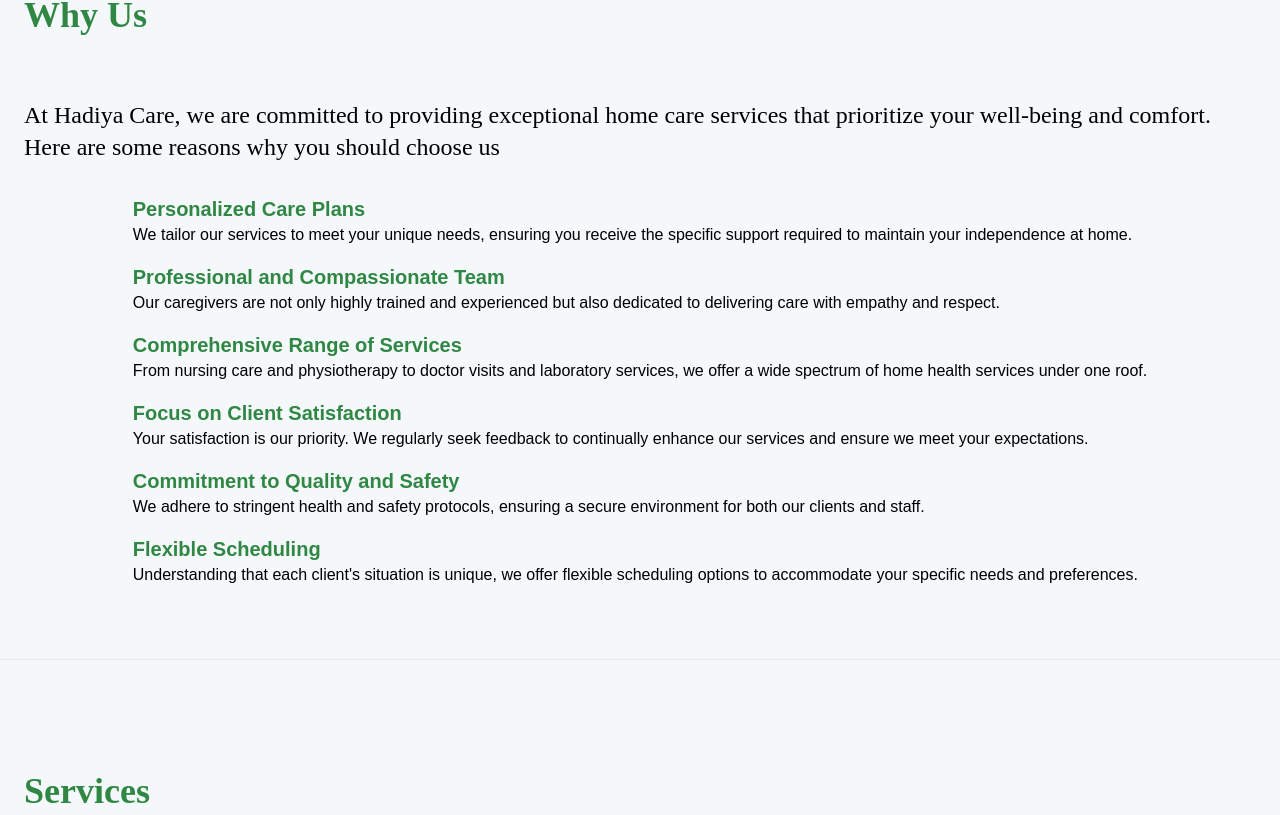
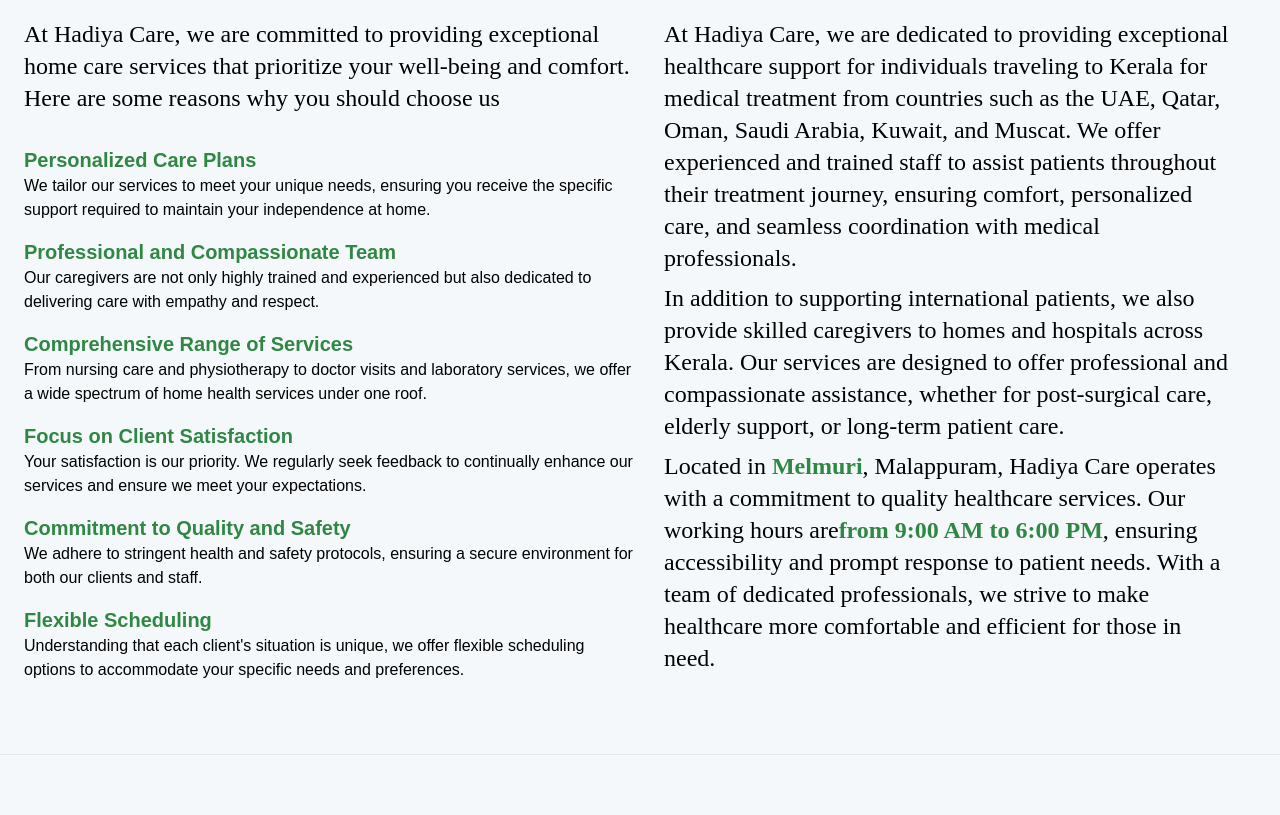
Before and after one commit to HASINMMPM/Hadiya-care, a React (Vite) app in the folder homecare frontend/: page / in a window 1280 px wide. Shown: the part 2805-3620 px from the top of the page. Built offline with nearby package versions, Linux system fonts and the light colour scheme.

Commit message:
added how wprk in about and locatioin in footer and hover effect title

```diff
--- a/homecare frontend/src/components/About.jsx
+++ b/homecare frontend/src/components/About.jsx
@@ -88,10 +88,13 @@
         {/* ?END */}
       </div>
 
-
-
-        <div className="w-full flex flex-col gap-6">
-          <h3 className="section-title">Why Us</h3>
+      {/* SECOND SECTION */}
+      <div className="grid grid-cols-1 lg:grid-cols-2">
+        {/* WHY US */}
+        <div className="w-full flex flex-col gap-6  mb-6 lg:mb-0">
+          <h3 className="text-dgreen text-xl lg:text-2xl font-head font-semibold">
+            Why Us
+          </h3>
           <motion.div
             initial={{ opacity: 0 }}
             whileInView={{ opacity: 1 }}
@@ -107,10 +110,10 @@
           <div className="mx-auto">
             {data.map((data, index) => {
               return (
-              <ul key={index} >
+                <ul key={index}>
                   <motion.li
-                  initial={{ x: "100%"  , opacity:0 }}
-                  whileInView={{ x: 0  , opacity:1 }}
+                    initial={{ x: "100%", opacity: 0 }}
+                    whileInView={{ x: 0, opacity: 1 }}
                     transition={{ duration: 0.5, delay: 0.5 }}
                     className="py-2"
                   >
@@ -124,7 +127,44 @@
             })}
           </div>
         </div>
-
+        {/* HOW WE */}
+        <div className="w-full lg:px-6 flex flex-col gap-6 ">
+          <h3 className="text-dgreen text-xl lg:text-2xl font-head font-semibold">
+            How We Work
+          </h3>
+          <motion.div
+            initial={{ opacity: 0 }}
+            whileInView={{ opacity: 1 }}
+            transition={{ duration: 0.5, delay: 0.3 }}
+            className="paragraph"
+          >
+            <p className="">
+              At Hadiya Care, we are dedicated to providing exceptional
+              healthcare support for individuals traveling to Kerala for medical
+              treatment from countries such as the UAE, Qatar, Oman, Saudi
+              Arabia, Kuwait, and Muscat. We offer experienced and trained staff
+              to assist patients throughout their treatment journey, ensuring
+              comfort, personalized care, and seamless coordination with medical
+              professionals.
+            </p>
+            <p className="mt-2">
+              In addition to supporting international patients, we also provide
+              skilled caregivers to homes and hospitals across Kerala. Our
+              services are designed to offer professional and compassionate
+              assistance, whether for post-surgical care, elderly support, or
+              long-term patient care.
+            </p>
+            <p className="mt-2">
+              Located in <b>Melmuri</b>, Malappuram, Hadiya Care operates with a
+              commitment to quality healthcare services. Our working hours are
+              <b>from 9:00 AM to 6:00 PM</b>, ensuring accessibility and prompt
+              response to patient needs. With a team of dedicated professionals,
+              we strive to make healthcare more comfortable and efficient for
+              those in need.
+            </p>
+          </motion.div>
+        </div>
+      </div>
     </section>
   );
 };
--- a/homecare frontend/src/components/Footer.jsx
+++ b/homecare frontend/src/components/Footer.jsx
@@ -5,13 +5,18 @@
   return (
     <footer className="bg-white rounded-lg shadow-sm ">
       <div className="w-full max-w-screen-xl mx-auto p-4 md:py-8">
-        <div className="sm:flex sm:items-center sm:justify-between">
+        <div className="flex flex-col lg:flex-row items-start justify-between gap-3">
           <a
             href="https://flowbite.com/"
             className="flex items-center mb-4 sm:mb-0 space-x-3 rtl:space-x-reverse"
           >
             <img src="/logo.png" className="h-20" alt="Flowbite Logo" />
           </a>
+          <div className="flex flex-col font-sub-heading">
+            <span>Benglaw Villa, Puthen House</span>
+            <span>Permumparamba, Melmuri,Malappuram</span>
+            <span>Kerala, 676517</span>
+          </div>
           <ul className="flex flex-wrap items-center mb-6 text-md  gap-3 font-medium text-gray-500 sm:mb-0 ">
             <li>
               <a
--- a/homecare frontend/src/index.css
+++ b/homecare frontend/src/index.css
@@ -32,12 +32,23 @@
   scroll-behavior: smooth;
 }
 
-section:hover h2{
-  text-decoration: underline;
+.section-title {
+  --b: 0.1em;
+  --c: green;
+
+  color: #0000;
+  padding-block: var(--b);
+  background:
+    linear-gradient(var(--c) 50%,#179DA0 0) 0% calc(100% - var(--_p,0%))/100% 200%,
+    linear-gradient(var(--c) 0 0) 0% var(--_p,0%)/var(--_p,0%) var(--b) no-repeat;
+  -webkit-background-clip: text,padding-box;
+          background-clip: text,padding-box;
+  transition: .3s var(--_s,0s) linear,background-size .3s calc(.3s - var(--_s,0s));
 }
-
-
-
+section:hover .section-title {
+  --_p: 100%;
+  --_s: .3s;
+}
 
 /* ABOUT START*/
 .paragraph b{
@@ -47,11 +58,7 @@
 
 /* SERICES START */
 
-.services{
-  background-image: url("/serviceBackgound.jpg");
-  background-size: cover;
-  /* background-position: center;  */
-}
+
 
 
 /* SERVICES END */
```
Lines whose indentation alone changed are shown as unchanged.
